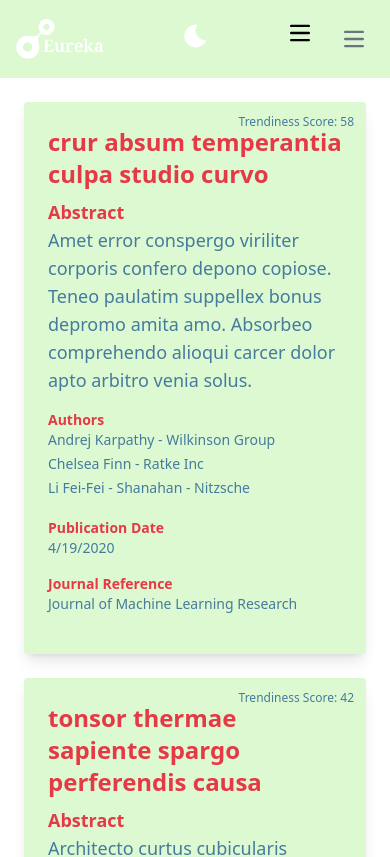
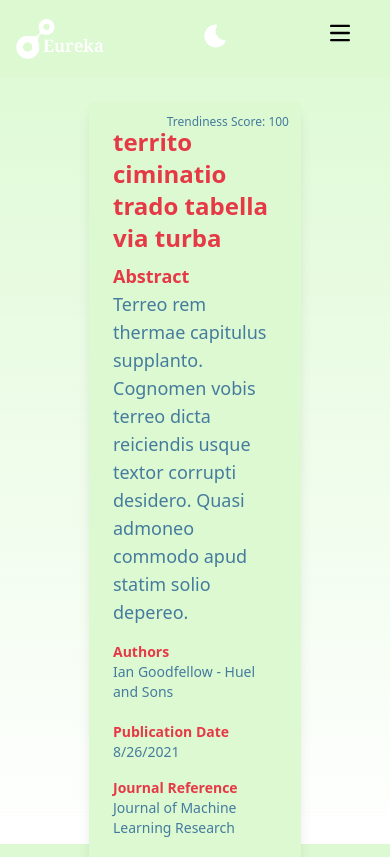
Before and after one commit to TarekAloui/eureka-website, a Next.js app: page / in a window 390 px wide. Shown: the top 857 px of the page. Built offline with nearby package versions, Linux system fonts and the light colour scheme.

Commit message:
improved paper item design and added additional pages

```diff
--- /dev/null
+++ b/src/app/about/page.tsx
@@ -0,0 +1,3 @@
+export default function About() {
+	return <div className="overflow-hidden">About</div>
+}
--- /dev/null
+++ b/src/app/bookmarks/page.tsx
@@ -0,0 +1,4 @@
+export default function Bookmarks() {
+	return <div className="container overflow-hidden">Bookmarks</div>
+}
+3
--- a/src/app/layout.tsx
+++ b/src/app/layout.tsx
@@ -1,6 +1,7 @@
 import './globals.css'
 import type { Metadata } from 'next'
 import Providers from './providers'
+import { Appbar } from '@/components'
 
 export const metadata: Metadata = {
 	title: 'Create Next App',
@@ -15,7 +16,8 @@ export default function RootLayout({
 	return (
 		<html lang="en">
 			<Providers>
-				<body className="flex h-screen flex-col bg-gradient-to-b from-bg-start bg-scroll bg-no-repeat">
+				<body className="flex h-screen flex-col bg-gradient-to-b from-bg-start bg-fixed bg-no-repeat">
+					<Appbar />
 					<div className="flex-1">{children}</div>
 				</body>
 			</Providers>
--- a/src/app/page.tsx
+++ b/src/app/page.tsx
@@ -5,7 +5,6 @@ import dummyData from '../lib/dummy/dummyPapers'
 export default function Home() {
 	return (
 		<main className="overflow-hidden">
-			<Appbar />
 			{dummyData && <PaperList papers={dummyData} />}
 		</main>
 	)
--- /dev/null
+++ b/src/app/papers/[id]/page.tsx
@@ -0,0 +1,18 @@
+'use client'
+import { FC } from 'react'
+
+interface PaperDetailsPageProps {
+	params: {
+		id: string
+	}
+}
+
+const PaperDetailsPage: FC<PaperDetailsPageProps> = ({
+	params,
+}: PaperDetailsPageProps) => {
+	const { id } = params
+	console.log(`Paper is ${id}`)
+	return <div className="container overflow-hidden">Paper is {id}</div>
+}
+
+export default PaperDetailsPage
--- a/src/components/Appbar/index.tsx
+++ b/src/components/Appbar/index.tsx
@@ -19,7 +19,7 @@ const Appbar: FC = () => {
 						<ul className="mt-4 flex flex-col rounded-lg border border-gray-100 bg-transparent p-4 font-medium md:mt-0 md:flex-row md:space-x-8 md:border-0">
 							<li>
 								<a
-									href="#"
+									href="/"
 									className="block rounded py-2 pl-3 pr-4 text-t-primary hover:text-link-hover md:bg-transparent md:p-0"
 									aria-current="page"
 								>
@@ -28,7 +28,7 @@ const Appbar: FC = () => {
 							</li>
 							<li>
 								<a
-									href="#"
+									href="/bookmarks"
 									className="block rounded py-2 pl-3 pr-4 text-t-primary hover:text-link-hover md:bg-transparent md:p-0"
 								>
 									Bookmarks
@@ -36,7 +36,7 @@ const Appbar: FC = () => {
 							</li>
 							<li>
 								<a
-									href="#"
+									href="/about"
 									className="block rounded py-2 pl-3 pr-4 text-t-primary hover:text-link-hover md:bg-transparent md:p-0"
 								>
 									About
@@ -78,10 +78,10 @@ const Appbar: FC = () => {
 					>
 						<div className="px-4 py-3">
 							<span className="block text-sm text-gray-900 dark:text-white">
-								Bonnie Green
+								UserName
 							</span>
 							<span className="block truncate  text-sm text-gray-500 dark:text-gray-400">
-								name@flowbite.com
+								name@eureka.com
 							</span>
 						</div>
 						<ul className="py-2" aria-labelledby="user-menu-button">
@@ -103,30 +103,6 @@ const Appbar: FC = () => {
 							</li>
 						</ul>
 					</div>
-					<button
-						data-collapse-toggle="navbar-user"
-						type="button"
-						className="inline-flex h-10 w-10 items-center justify-center rounded-lg p-2 text-sm text-gray-500 hover:bg-gray-100 focus:outline-none focus:ring-2 focus:ring-gray-200 dark:text-gray-400 dark:hover:bg-gray-700 dark:focus:ring-gray-600 md:hidden"
-						aria-controls="navbar-user"
-						aria-expanded="false"
-					>
-						<span className="sr-only">Open main menu</span>
-						<svg
-							className="h-5 w-5"
-							aria-hidden="true"
-							xmlns="http://www.w3.org/2000/svg"
-							fill="none"
-							viewBox="0 0 17 14"
-						>
-							<path
-								stroke="currentColor"
-								stroke-linecap="round"
-								stroke-linejoin="round"
-								stroke-width="2"
-								d="M1 1h15M1 7h15M1 13h15"
-							/>
-						</svg>
-					</button>
 				</div>
 			</div>
 		</nav>
--- a/src/components/PaperDetails/index.tsx
+++ /dev/null
@@ -1,17 +0,0 @@
-// src/components/PaperDetails/index.tsx
-
-import styled from 'styled-components';
-import { RelatedTweets } from './RelatedTweets';
-
-const PaperDetailsContainer = styled.div`
-  /* Add your tailwind or custom CSS here */
-`;
-
-export function PaperDetails() {
-  return (
-    <PaperDetailsContainer>
-      <div>PAPER DETAILS CONTENT HERE</div>
-      <RelatedTweets />
-    </PaperDetailsContainer>
-  );
-}
--- a/src/components/PaperList/PaperItem/index.tsx
+++ b/src/components/PaperList/PaperItem/index.tsx
@@ -1,17 +1,23 @@
 import { Paper } from '@/lib/model/Paper'
+import Link from 'next/link'
 import { FC } from 'react'
 
 interface PaperItemProps {
 	paper: Paper
 }
 
-const PaperItem: FC<PaperItemProps> = ({ paper }) => (
+const PaperItem: FC<PaperItemProps> = ({ paper }) => {
+	return (
 		<div className="relative mb-6 flex flex-col overflow-hidden rounded bg-bg-start p-6 shadow-lg">
 			<div className="absolute right-3 top-3 text-xs text-t-secondary">
 				Trendiness Score: {paper.trendiness_score}
 			</div>
 
-		<h2 className="mb-2 text-2xl font-bold text-primary">{paper.title}</h2>
+			<Link href={`/papers/${encodeURIComponent(paper.id)}`}>
+				<h2 className="mb-2 text-2xl font-bold text-primary hover:text-link">
+					{paper.title}
+				</h2>
+			</Link>
 
 			<div className="mb-4 flex-grow text-lg text-secondary">
 				<p className="font-semibold text-primary">Abstract</p>
@@ -31,16 +37,21 @@ const PaperItem: FC<PaperItemProps> = ({ paper }) => (
 				</div>
 
 				<div className="mb-4 w-full md:w-1/4">
-				<p className="font-semibold text-primary">Publication Date</p>
+					<p className="font-semibold text-primary">
+						Publication Date
+					</p>
 					<p>{paper.pub_date.toLocaleDateString()}</p>
 				</div>
 
 				<div className="mb-4 w-full md:w-1/4">
-				<p className="font-semibold text-primary">Journal Reference</p>
+					<p className="font-semibold text-primary">
+						Journal Reference
+					</p>
 					<p>{paper.journal_ref}</p>
 				</div>
 			</div>
 		</div>
 	)
+}
 
 export default PaperItem
--- a/src/components/PaperList/index.tsx
+++ b/src/components/PaperList/index.tsx
@@ -6,10 +6,12 @@ interface PaperListProps {
 }
 
 const PaperList: React.FC<PaperListProps> = ({ papers }) => (
-	<div className="bg-bg-end p-6">
-		{papers.map((paper) => (
-			<PaperItem key={paper.id} paper={paper} />
-		))}
+	<div className="container mx-auto w-2/3 place-content-center p-6">
+		{papers
+			.sort((a, b) => b.trendiness_score - a.trendiness_score)
+			.map((paper) => (
+				<PaperItem key={paper.id} paper={paper} />
+			))}
 	</div>
 )
 
--- a/src/lib/dummy/dummyPapers.ts
+++ b/src/lib/dummy/dummyPapers.ts
@@ -55,13 +55,14 @@ function generateDummyTweets(count: number): Tweet[] {
 }
 
 // Function to generate dummy data
-function generateDummyData(numPapers = 50): Paper[] {
+function generateDummyData(numPapers = 50): c {
 	const data: Paper[] = []
+	const paperDict: { [key: string]: Paper } = {}
 	for (let i = 0; i < numPapers; i++) {
 		const paperAuthors = randomSampleAuthors(
 			faker.datatype.number({ min: 1, max: 5 }),
 		)
-		data.push({
+		const paper = {
 			id: faker.datatype.uuid(),
 			title: faker.lorem.words(6),
 			authors: paperAuthors,
@@ -78,11 +79,20 @@ function generateDummyData(numPapers = 50): Paper[] {
 			journal_ref: 'Journal of Machine Learning Research',
 			trendiness_score: faker.datatype.number(100),
 			relatedTweets: generateDummyTweets(5),
-		})
+		}
+		data.push(paper)
+		paperDict[paper.id] = paper
 	}
-	return data
+	return [data, paperDict]
 }
 
 // Generate the dummy data
-const dummyData = generateDummyData()
+const [dummyData, dummyDataDict] = generateDummyData()
+
+const getPaperById = (id: String) => {
+	return dummyDataDict[id]
+}
+
+// Export both variables
+export { dummyData, dummyDataDict, getPaperById }
 export default dummyData
```
Also changed, not shown: src/components/PaperDetails/PaperDetails.module.css (deleted), src/components/PaperDetails/RelatedTweets/RelatedTweets.module.css (deleted). Lines whose indentation alone changed are shown as unchanged.
